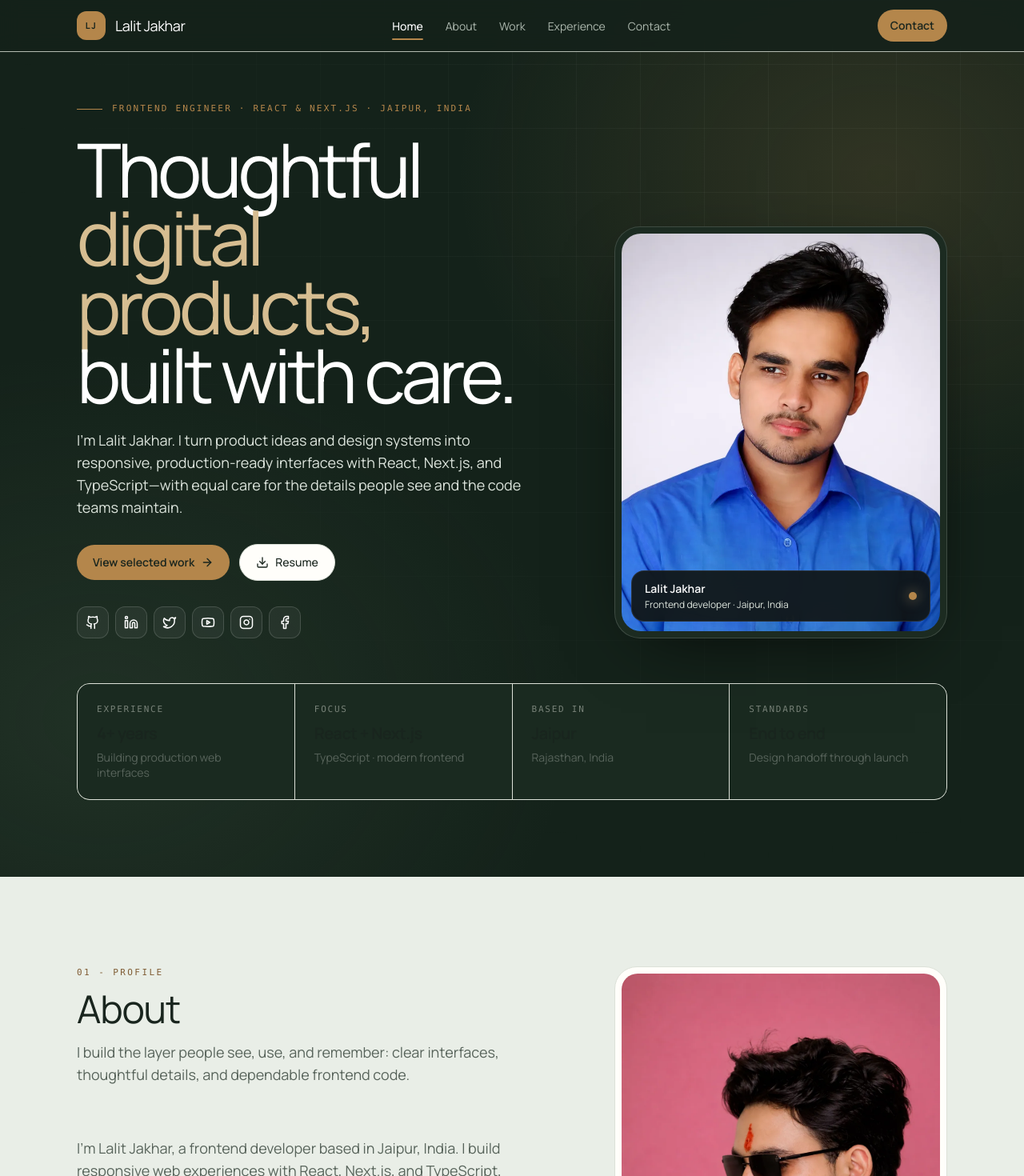
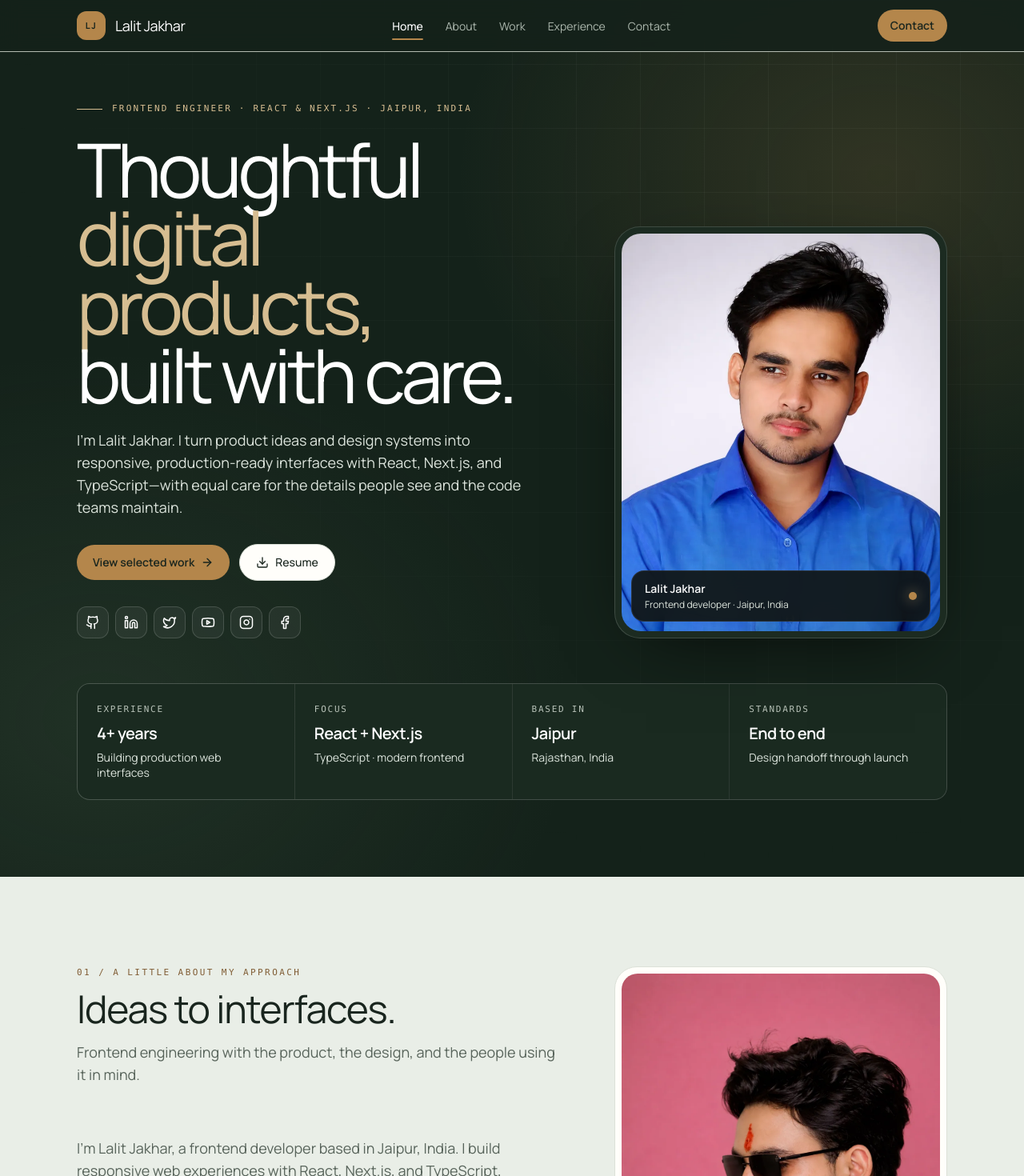
Before and after one commit to lalitjakhar/jakhar-lalit, a Next.js app: page / in a window 1280 px wide. Shown: the top 1470 px of the page at 80% size. Built offline with nearby package versions, Linux system fonts and the light colour scheme.

Commit message:
style: update text and styles across components for improved clarity and consistency

```diff
--- a/src/components/About.tsx
+++ b/src/components/About.tsx
@@ -32,10 +32,10 @@ export default function About({ data }: AboutProps) {
         <div className="grid items-start gap-12 lg:grid-cols-12 lg:gap-16">
           <div className="lg:col-span-7">
             <SectionIntro
-              eyebrow="01 - Profile"
-              title="About"
+              eyebrow="01 / A little about my approach"
+              title="Ideas to interfaces."
               headingId="about-heading"
-              description="I build the layer people see, use, and remember: clear interfaces, thoughtful details, and dependable frontend code."
+              description="Frontend engineering with the product, the design, and the people using it in mind."
             />
             <div className="max-w-2xl space-y-5 text-base leading-relaxed text-muted md:text-lg">
               <p>{bio}</p>
--- a/src/components/Contact.tsx
+++ b/src/components/Contact.tsx
@@ -81,8 +81,8 @@ export default function Contact() {
     <section id="contact" className="scroll-mt-24 bg-[#e8e2d5] py-20 md:py-28" aria-labelledby="contact-heading">
       <div className="shell">
         <SectionIntro
-          eyebrow="05 / Start a conversation"
-          title="Let’s make something matter."
+          eyebrow="06 / Start a conversation"
+          title="Have a good idea? Let’s build it."
           headingId="contact-heading"
           description={contactmessage}
         />
@@ -183,7 +183,7 @@ export default function Contact() {
                       aria-label={`${method.title}: ${method.value}`}
                       {...(external ? { target: "_blank", rel: "noopener noreferrer" } : {})}
                     >
-                      <span className="flex h-10 w-10 shrink-0 items-center justify-center rounded-xl bg-accent text-[#101310]">
+                      <span className="flex h-10 w-10 shrink-0 items-center justify-center rounded-xl bg-accent text-ink">
                         <Icon size={16} aria-hidden="true" />
                       </span>
                       <span>
--- a/src/components/Faq.tsx
+++ b/src/components/Faq.tsx
@@ -6,7 +6,7 @@ export default function Faq() {
     <section id="faq" className="scroll-mt-24 bg-surface py-20 md:py-28" aria-labelledby="faq-heading">
       <div className="shell">
         <SectionIntro
-          eyebrow="04 / Good to know"
+          eyebrow="05 / Good to know"
           title="A few questions"
           headingId="faq-heading"
           description="A little more about my work, the technologies I use, and getting in touch."
--- a/src/components/Footer.tsx
+++ b/src/components/Footer.tsx
@@ -41,7 +41,7 @@ export default function Footer({ data }: FooterProps) {
               Have a product to build?
             </p>
           </div>
-          <a href="#contact" className="inline-flex items-center rounded-full bg-accent px-5 py-3 text-sm font-semibold text-ink transition hover:bg-[#956b39]">
+          <a href="#contact" className="inline-flex items-center rounded-full bg-accent px-5 py-3 text-sm font-semibold text-ink transition hover:bg-[#c49b65]">
             Start a conversation
           </a>
         </div>
@@ -50,7 +50,7 @@ export default function Footer({ data }: FooterProps) {
           <div>
             <p className="font-display text-2xl tracking-tight">Lalit Jakhar</p>
             <p className="mt-4 text-sm leading-relaxed text-fog">
-              Frontend developer in Jaipur. I build responsive web applications with React.js, Next.js, and TypeScript.
+              Frontend engineer in Jaipur, India. I build considered, responsive digital experiences with React, Next.js, and TypeScript.
             </p>
             {data?.social ? (
               <SocialLinks
--- a/src/components/Hero.tsx
+++ b/src/components/Hero.tsx
@@ -41,8 +41,8 @@ export default function Hero({ data }: HeroProps) {
       <div className="shell relative pt-28 pb-16 md:pt-32 md:pb-24">
         <div className="grid items-end gap-12 lg:grid-cols-12 lg:gap-16">
           <div className="min-w-0 lg:col-span-7">
-            <p className="flex items-center gap-3 font-mono text-[11px] font-medium uppercase tracking-[0.2em] text-accent">
-              <span className="h-px w-8 bg-accent" aria-hidden="true" />
+            <p className="flex items-center gap-3 font-mono text-[11px] font-medium uppercase tracking-[0.2em] text-[#d6bd91]">
+              <span className="h-px w-8 bg-[#d6bd91]" aria-hidden="true" />
               Frontend engineer · React & Next.js · Jaipur, India
             </p>
             <h1 className="mt-6 max-w-3xl text-balance text-white">
@@ -107,16 +107,16 @@ export default function Hero({ data }: HeroProps) {
           </figure>
         </div>
 
-        <dl className="mt-14 grid grid-cols-2 gap-px overflow-hidden rounded-2xl border border-line bg-line md:grid-cols-4">
+        <dl className="mt-14 grid grid-cols-2 gap-px overflow-hidden rounded-2xl border border-white/10 bg-white/10 md:grid-cols-4">
           {stats.map((stat) => (
             <div key={stat.label} className="bg-[#1a2a20] p-5 md:p-6">
-              <dt className="font-mono text-[11px] uppercase tracking-[0.16em] text-subtle">
+              <dt className="font-mono text-[11px] uppercase tracking-[0.16em] text-[#b8c2b8]">
                 {stat.label}
               </dt>
-              <dd className="mt-2 text-xl font-semibold leading-tight tracking-tight text-ink">
+              <dd className="mt-2 text-xl font-semibold leading-tight tracking-tight text-white">
                 {stat.value}
               </dd>
-              <dd className="mt-2 text-sm leading-snug text-muted">{stat.detail}</dd>
+              <dd className="mt-2 text-sm leading-snug text-fog">{stat.detail}</dd>
             </div>
           ))}
         </dl>
--- a/src/components/Resume.tsx
+++ b/src/components/Resume.tsx
@@ -15,7 +15,7 @@ export default function Resume({ data }: ResumeProps) {
     <section id="resume" className="scroll-mt-24 bg-paper py-20 md:py-28" aria-labelledby="resume-heading">
       <div className="shell">
         <SectionIntro
-          eyebrow="02 / The work behind the work"
+          eyebrow="03 / The work behind the work"
           title="Built through experience"
           headingId="resume-heading"
           description="Four years of frontend practice across product teams, agency work, and client websites—grounded in thoughtful implementation and collaboration."
--- a/src/components/Testimonials.tsx
+++ b/src/components/Testimonials.tsx
@@ -17,7 +17,7 @@ export default function Testimonials({ data }: TestimonialsProps) {
     >
       <div className="shell">
         <SectionIntro
-          eyebrow="03 / In good company"
+          eyebrow="04 / In good company"
           title="What collaborators say"
           headingId="testimonials-heading"
           description="A few words shared by people I’ve worked with across frontend projects and teams."
--- a/src/styles/globals.css
+++ b/src/styles/globals.css
@@ -66,7 +66,7 @@ summary {
   }
 
   .btn-primary {
-    @apply inline-flex items-center justify-center gap-2 rounded-full bg-accent px-5 py-3 text-sm font-semibold text-ink transition hover:bg-[#956b39];
+    @apply inline-flex items-center justify-center gap-2 rounded-full bg-accent px-5 py-3 text-sm font-semibold text-ink transition hover:bg-[#c49b65];
   }
 
   .btn-secondary {
```
Also changed, not shown: src/components/Portfolio.tsx (+21 -6 lines), public/llms.txt.
